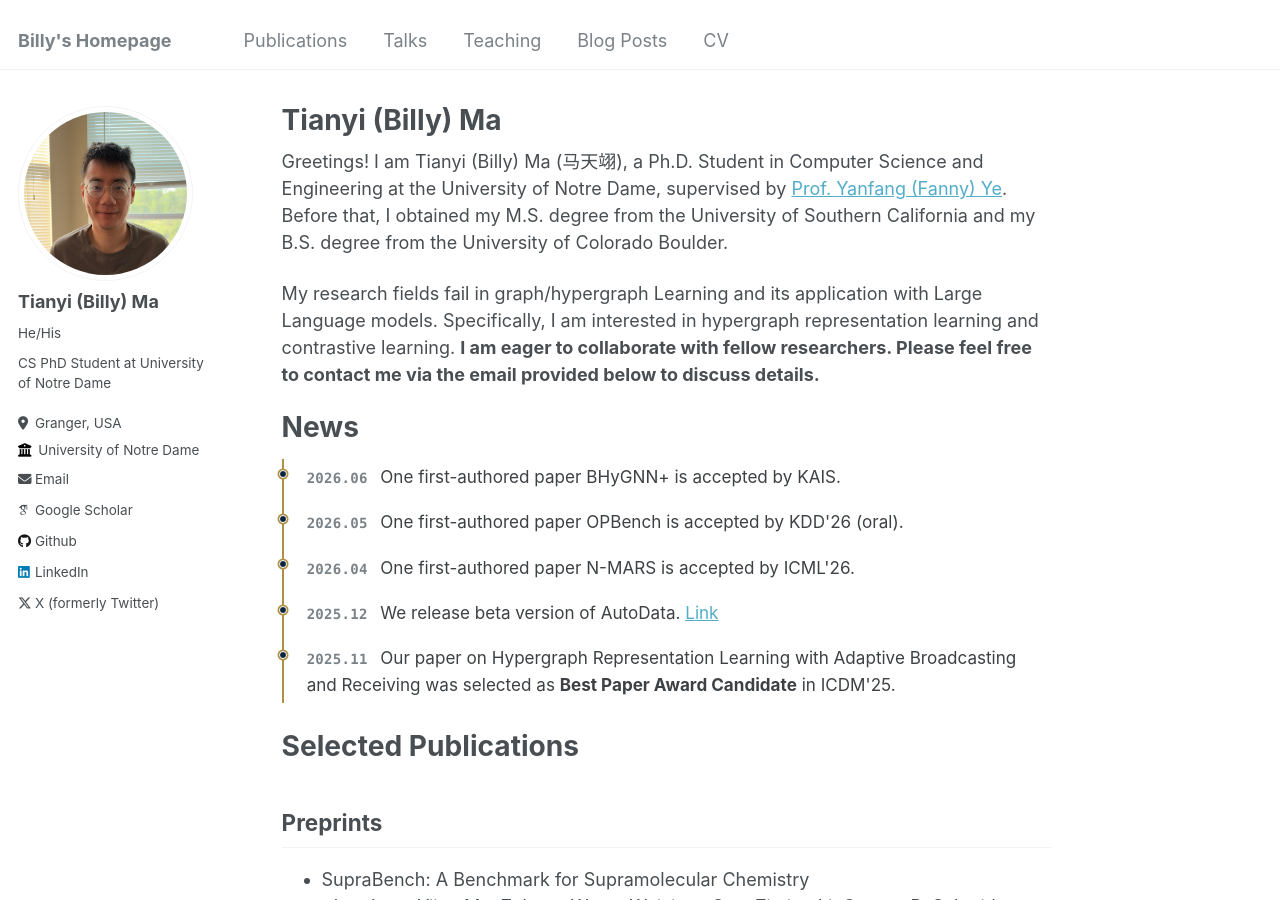
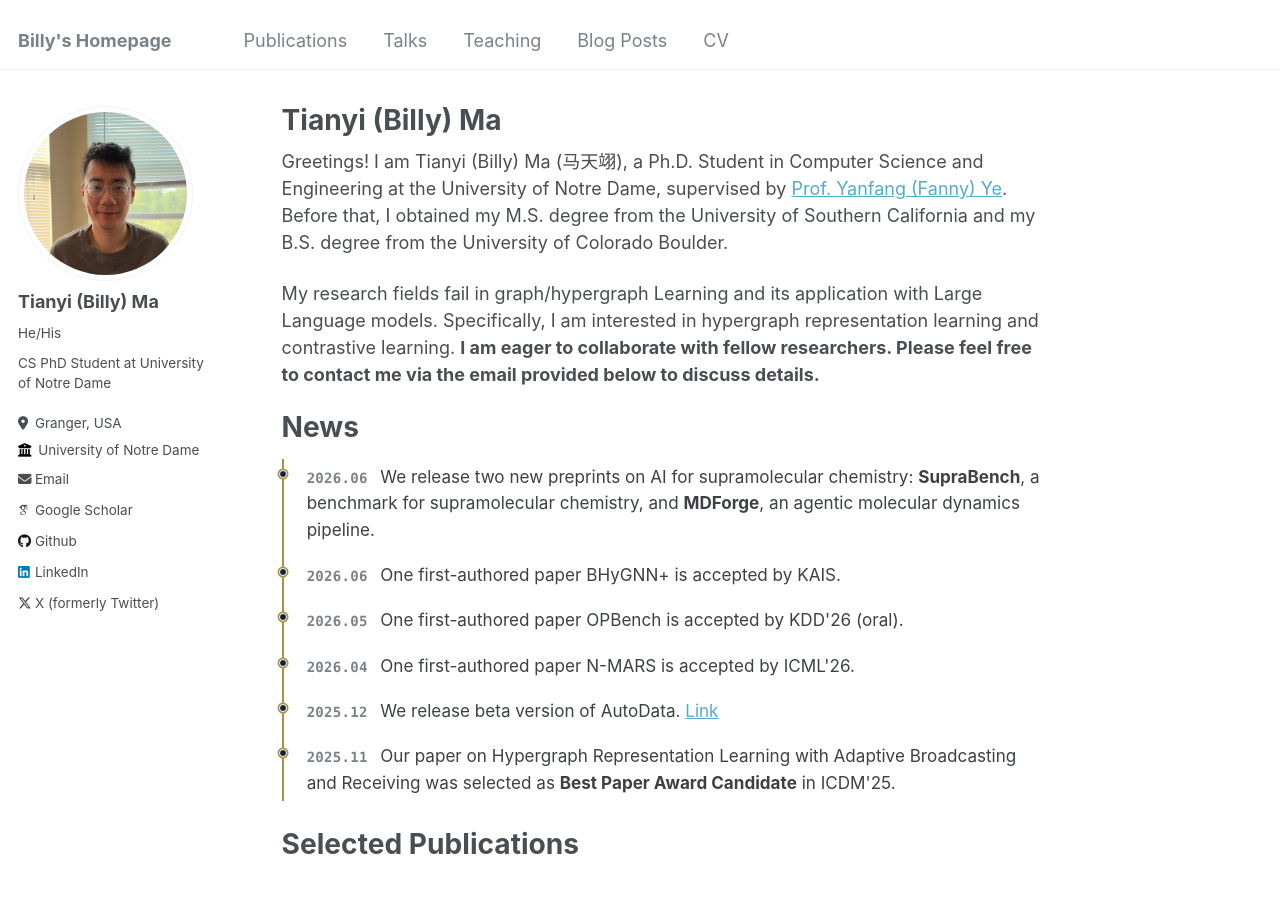
Before and after one commit to Tianyi-Billy-Ma/Tianyi-Billy-Ma.github.io, a Jekyll site: the page built from _pages/about.md, in a window 1280 px wide and 900 px high. Built offline with Jekyll 4.4.1, drawn with Linux system fonts in a browser that asks for light colours; some web fonts are replaced.

Commit message:
Add news entry for SupraBench and MDForge AI-for-supramolecular-chemistry preprints
Co-Authored-By: Claude Opus 4.8 (1M context) <noreply@anthropic.com>

```diff
--- a/_pages/about.md
+++ b/_pages/about.md
@@ -15,6 +15,7 @@ My research fields fail in graph/hypergraph Learning and its application with La
 # News
 
 <ul class="news-timeline">
+  <li><span class="news-date">2026.06</span> We release two new preprints on AI for supramolecular chemistry: <strong>SupraBench</strong>, a benchmark for supramolecular chemistry, and <strong>MDForge</strong>, an agentic molecular dynamics pipeline.</li>
   <li><span class="news-date">2026.06</span> One first-authored paper BHyGNN+ is accepted by KAIS.</li>
   <li><span class="news-date">2026.05</span> One first-authored paper OPBench is accepted by KDD'26 (oral).</li>
   <li><span class="news-date">2026.04</span> One first-authored paper N-MARS is accepted by ICML'26.</li>
```
